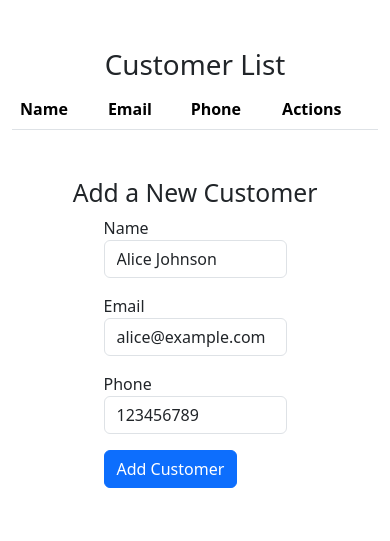
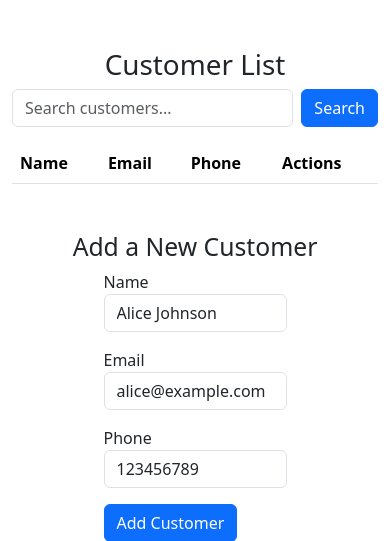
Before and after one commit to OfekYosef-D/CRM_Project, a Flask app: page /edit/1 in a window 390 px wide. Shown: the top 541 px of the page. Run offline with Flask 3, Linux system fonts and the light colour scheme; lists and menus that the app fills with data are empty.

Commit message:
Added search feature for customers by name, email, and phone number

```diff
--- a/app/routes.py
+++ b/app/routes.py
@@ -10,6 +10,16 @@
 @app.route('/customers', methods=['GET', 'POST'])
 def list_customers():
     form = CustomerForm() # Create an instance of the form
+    search_query = request.args.get('search') # Get the search term from the url
+    if search_query: # If the user used search function, display the current customer only.
+        customers = Customer.query.filter(
+            (Customer.name.ilike(f"%{search_query}%")) |
+            (Customer.email.ilike(f"%{search_query}%")) |
+            (Customer.phone.ilike(f"%{search_query}%"))
+        ).all()
+    else: # If the user didn't use the search function, displaying all customers.
+        customers = Customer.query.all()
+
     if form.validate_on_submit(): # Checks if the form was submitted and valid
         # Add the new customer to the DB
         new_customer = Customer(
@@ -21,7 +31,6 @@
         db.session.commit()
         return redirect(url_for('list_customers')) # Refresh the page to show changes
 
-    customers = Customer.query.all()
     return render_template('customers.html', form=form, customers=customers)
 
 @app.route('/edit/<int:customer_id>', methods=['GET', 'POST'])
--- a/app/templates/customers.html
+++ b/app/templates/customers.html
@@ -8,6 +8,10 @@
 </head>
 <body class="container mt-5">
     <h1 class="text-center">Customer List</h1>
+    <form method="GET" action="/customers" class="d-flex mb-3">
+        <input type="text" name="search" class="form-control me-2" placeholder="Search customers..." value="{{ request.args.get('search', '') }}">
+        <button type="submit" class="btn btn-primary">Search</button>
+    </form>
     <table class="table table-striped">
         <thead>
             <tr>
```
